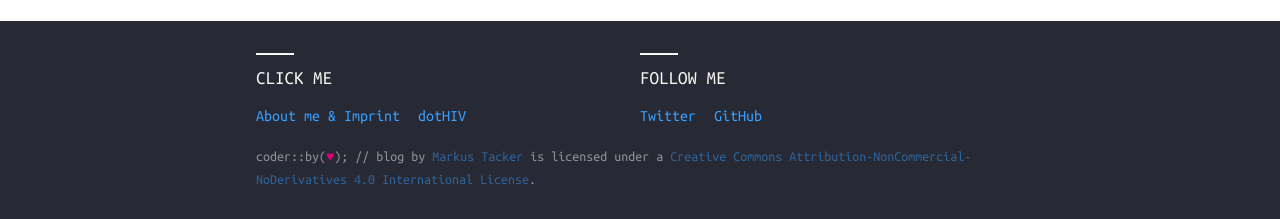
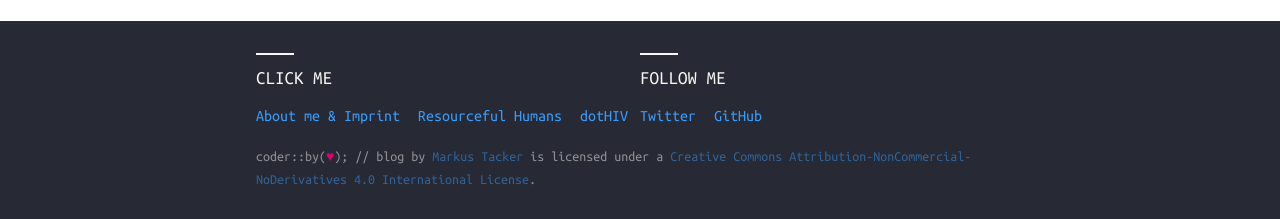
Before and after one commit to coderbyheart/blog, a Jekyll site: the page built from index.html, in a window 1280 px wide and 900 px high, scrolled down 2321 px. Shown: the part 678-897 px from the top of the window. Built offline with Jekyll 4.4.1, drawn with Linux system fonts in a browser that asks for light colours; nearby versions of some CDN libraries.

Commit message:
Updated footer links

```diff
--- a/_includes/footer-links.html
+++ b/_includes/footer-links.html
@@ -1,5 +1,6 @@
 <h6>Click me</h6>
 <ul class="menu">
     <li><a href="{{ site.harmony.author.url }}" rel="me">About me &amp; Imprint</a></li>
-    <li><a href="https://click4life.hiv/" rel="friend met">dotHIV</a></li>
+    <li><a href="http://resourceful-humans.com/" rel="co-worker friend met">Resourceful Humans</a></li>
+    <li><a href="http://click4life.hiv/" rel="friend met">dotHIV</a></li>
 </ul>
```
